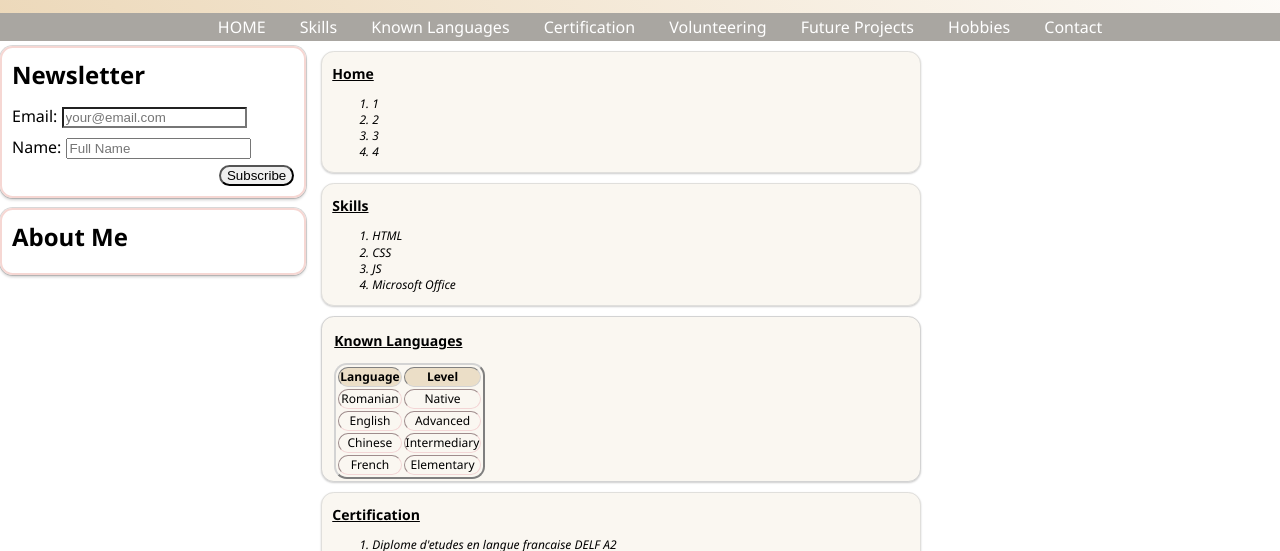
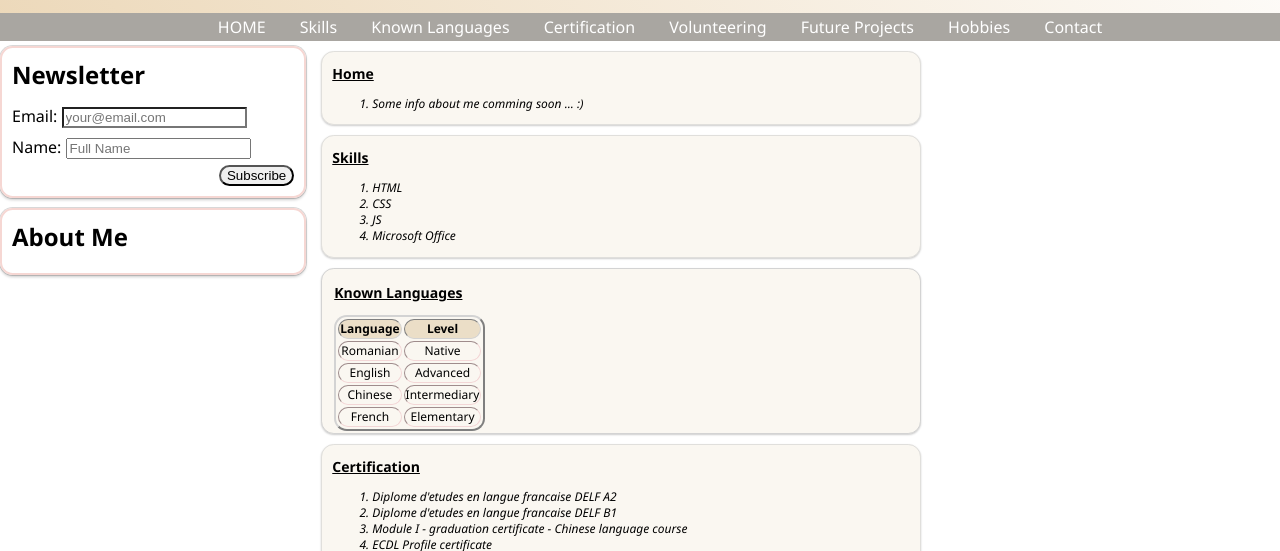
Before and after one commit to alehttd/alehttd.github.io, a plain HTML site: page index.html in a window 1280 px wide. Shown: the part 170-721 px from the top of the page. Drawn offline with Linux system fonts and the light colour scheme.

Commit message:
modificari

```diff
--- a/index.html
+++ b/index.html
@@ -76,10 +76,7 @@
         <div class="page">
           <h3><u>Home</u></h3>
           <ol id="home-list" class="favorite">
-            <li>1</li>
-            <li>2</li>
-            <li>3</li>
-            <li>4</li>
+            <li>Some info about me comming soon ... :)</li>
           </ol>
         </div>
 
```
Also changed, not shown: 1 other file.
